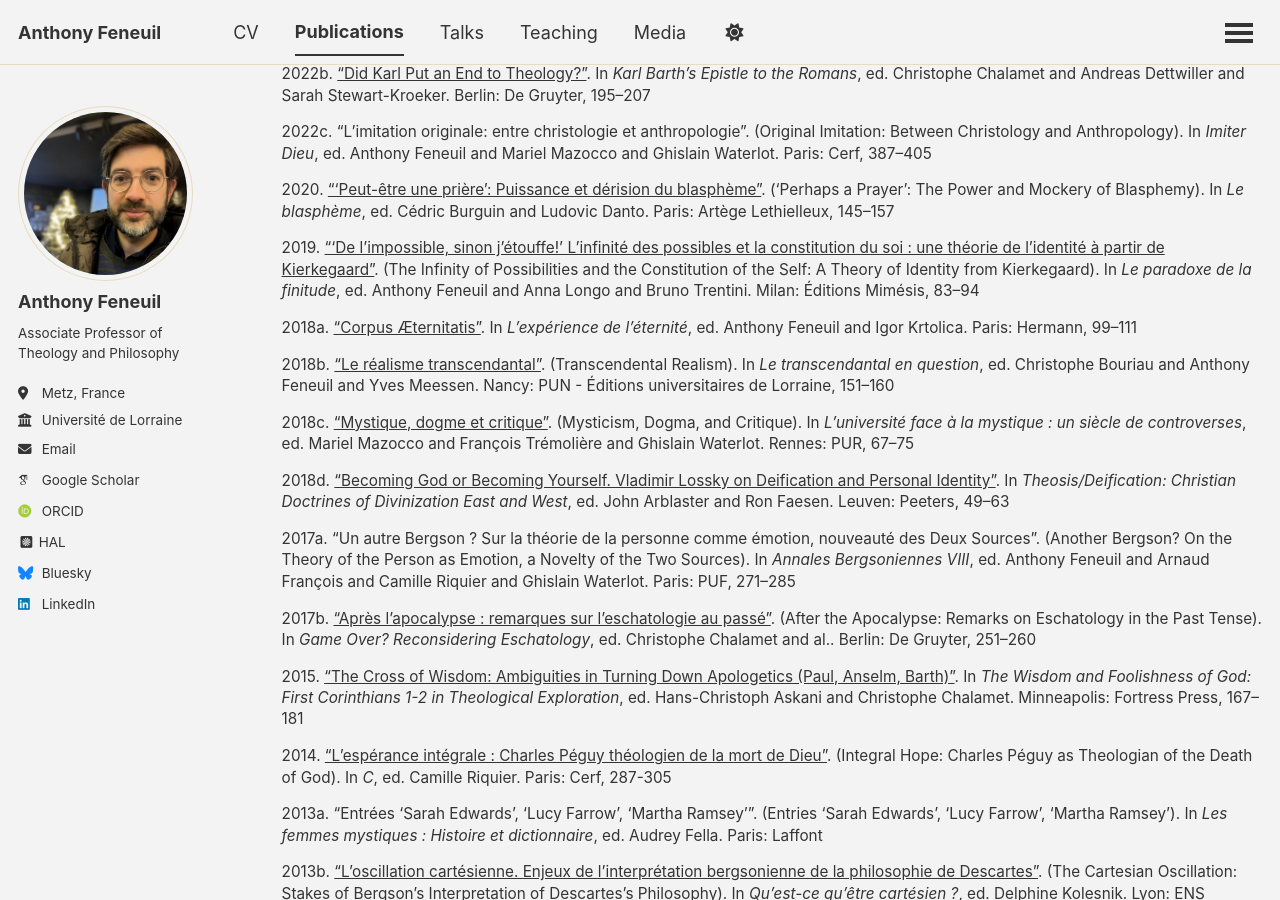
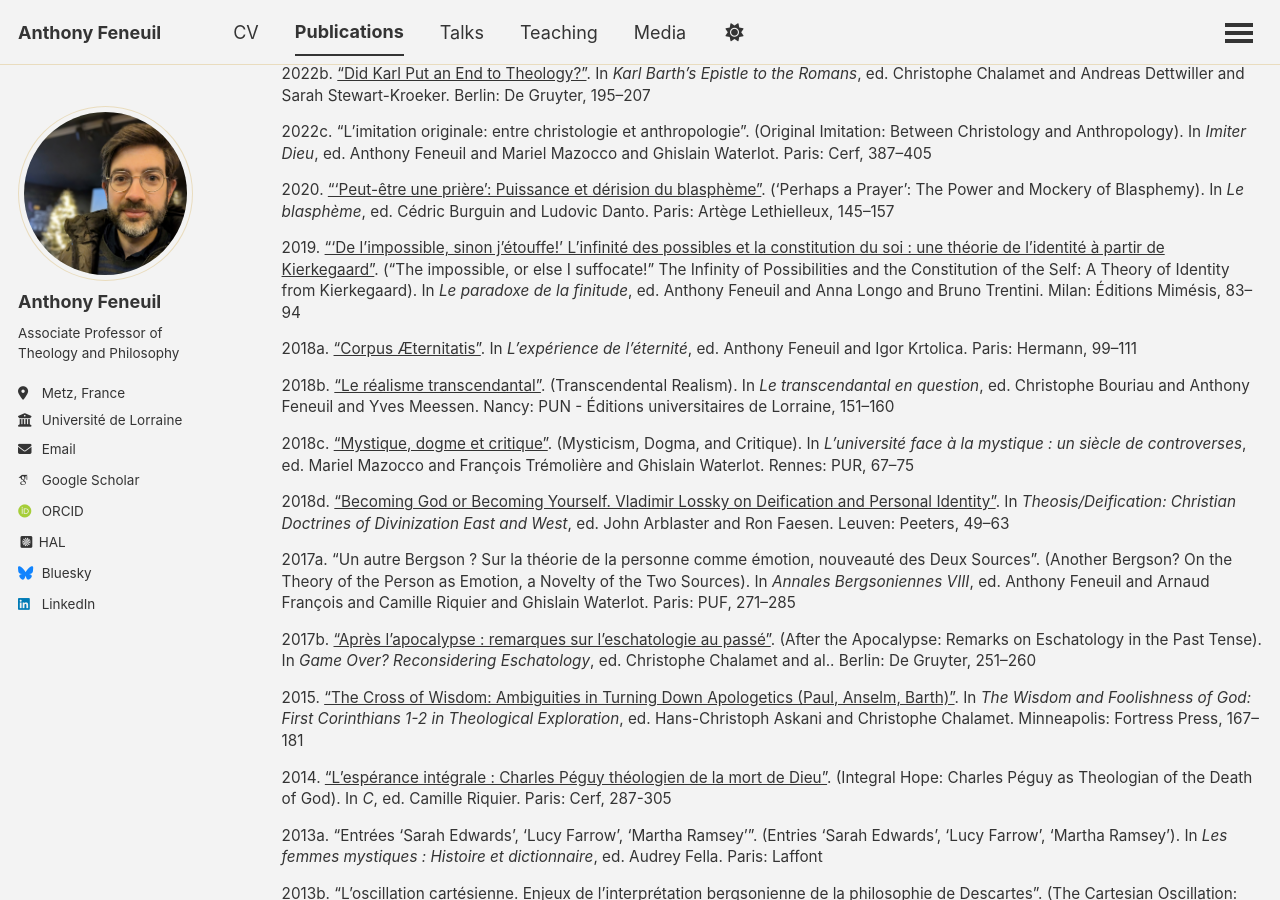
Before and after one commit to anfnl/anfnl.github.io, a Jekyll site: the page built from _pages/publications.md, in a window 1280 px wide and 900 px high, scrolled down 2543 px. Built offline with Jekyll 4.4.1, drawn with Linux system fonts in a browser that asks for light colours; some web fonts are replaced; a script that is not in the unit is left out.

Commit message:
Update publications.md

```diff
--- a/_pages/publications.md
+++ b/_pages/publications.md
@@ -101,7 +101,7 @@ header: false
 
 2020\. ["'Peut-être une prière': Puissance et dérision du blasphème"](https://hal.univ-lorraine.fr/hal-02972703). ('Perhaps a Prayer': The Power and Mockery of Blasphemy). In *Le blasphème*, ed. Cédric Burguin and Ludovic Danto. Paris: Artège Lethielleux, 145–157
 
-2019\. ["'De l'impossible, sinon j'étouffe!' L'infinité des possibles et la constitution du soi : une théorie de l'identité à partir de Kierkegaard"](https://hal.univ-lorraine.fr/hal-02367196). (The Infinity of Possibilities and the Constitution of the Self: A Theory of Identity from Kierkegaard). In *Le paradoxe de la finitude*, ed. Anthony Feneuil and Anna Longo and Bruno Trentini. Milan: Éditions Mimésis, 83–94
+2019\. ["'De l'impossible, sinon j'étouffe!' L'infinité des possibles et la constitution du soi : une théorie de l'identité à partir de Kierkegaard"](https://hal.univ-lorraine.fr/hal-02367196). ("The impossible, or else I suffocate!" The Infinity of Possibilities and the Constitution of the Self: A Theory of Identity from Kierkegaard). In *Le paradoxe de la finitude*, ed. Anthony Feneuil and Anna Longo and Bruno Trentini. Milan: Éditions Mimésis, 83–94
 
 2018a. ["Corpus Æternitatis"](https://hal.univ-lorraine.fr/hal-01996221). In *L'expérience de l'éternité*, ed. Anthony Feneuil and Igor Krtolica. Paris: Hermann, 99–111
 
```
